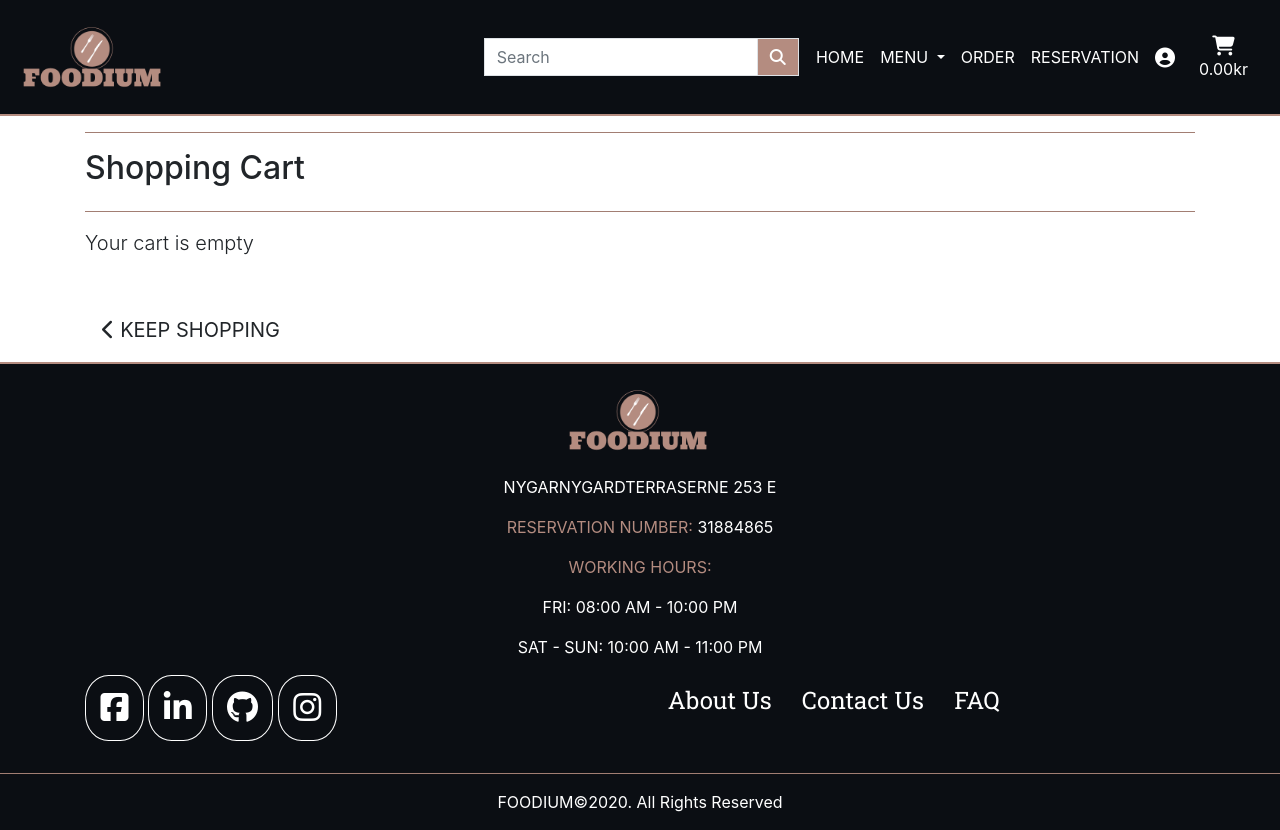
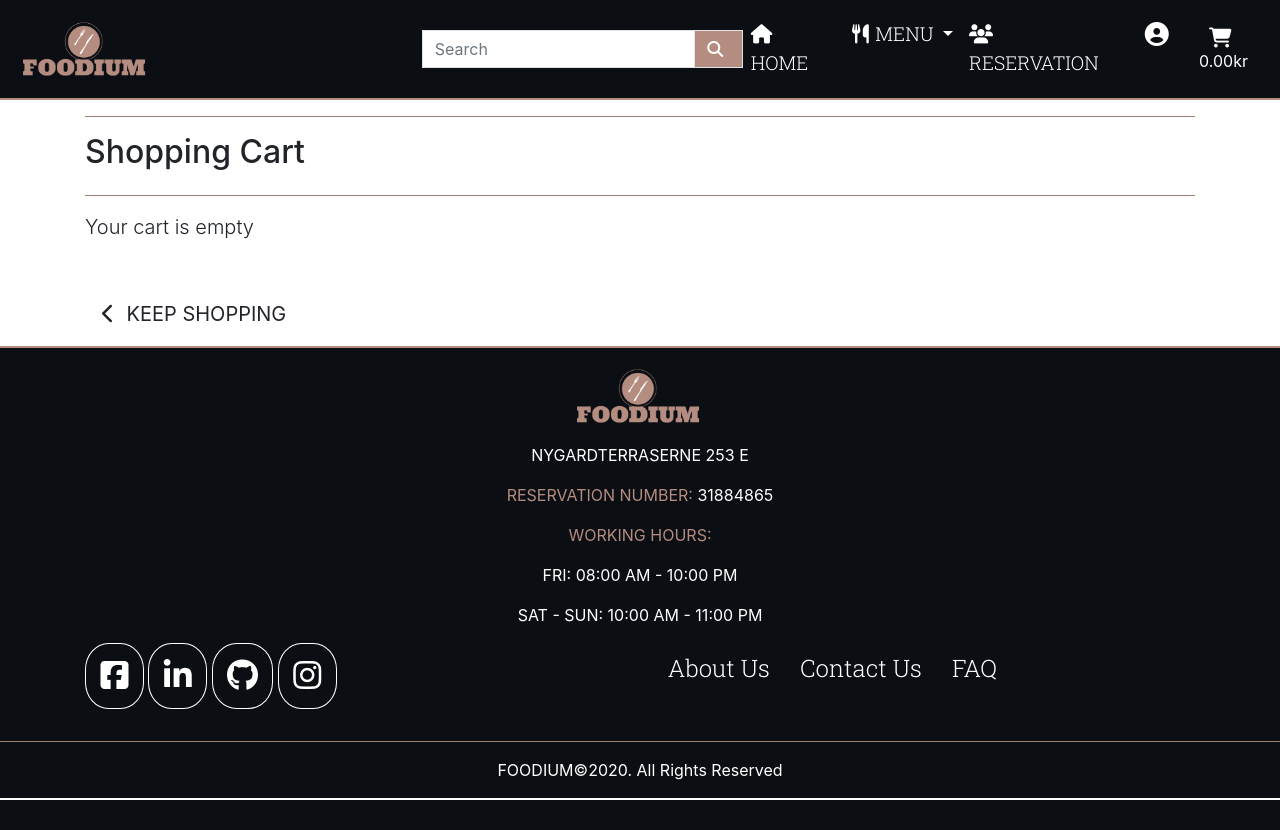
Before and after one commit to Code-Institute-Submissions/foodium_milestone_project_four, a Django app: page /cart/ in a window 1280 px wide. After the commit the page ends 800 px from the top, so only its background shows below. Run offline with Django 3.2, Linux system fonts and the light colour scheme; some libraries are stand-ins or nearby versions.

Commit message:
Added icons and additional styling to navigation bar

```diff
--- a/static/css/base.css
+++ b/static/css/base.css
@@ -1,5 +1,5 @@
 /* Google fonts */
-@import url('https://fonts.googleapis.com/css2?family=Roboto+Slab&family=Roboto:wght@300;400&display=swap');
+@import url('https://fonts.googleapis.com/css2?family=Roboto+Slab:wght@300&family=Roboto:wght@300&family=Satisfy&display=swap');
 
 * {
     margin: 0;
@@ -60,14 +60,19 @@ a {
 
 .navbar-nav .nav-item a {
     color: var(--white) !important;
+    font-size: 1.2rem;
+    font-family: var(--roboto-slab);
+}
+
+.navbar-nav .nav-item a:hover {
+    color: var(--secondary-color) !important;
 }
 
 .foodium_logo {
-    width: 9.5rem;
-    height: 9.5rem;
+    width: 8.5rem;
+    height: 8.5rem;
     margin-top: -2rem;
     margin-bottom: -2rem;
-
 }
 
 .navbar-toggler {
@@ -75,7 +80,7 @@ a {
 }
 
 nav form {
-    margin-left: 30%;
+    margin-left: 25%;
     background-color: var(--secondary-color);
 }
 
@@ -86,14 +91,22 @@ nav form {
 .my_account {
     margin-left: -5rem;
     background-color: var(--primary-color);
+     border-bottom: 1px solid var(--secondary-color);
 }
 
 .dropdown-menu {
     background-color: var(--primary-color);
 }
 
+.dropdown-item:hover{
+    background-color: var(--primary-color);
+}
 .carousel-caption h5{
     padding-top: 20% !important;
+}
+
+.fas {
+    margin-right: .4rem;
 }
 
 .carousel-item {
@@ -268,6 +281,9 @@ hr {
     overflow: visible;
 }
 
+
+
+
 .toast-capper {
     height: 2px;
 }
@@ -339,7 +355,27 @@ nav form {
     margin-left: 0;
 }
 
+
+.navbar-nav .nav-item a {
+
+    font-size: 1rem;
+
 }
+
+}
+
+/* For all devices with screen size 991px and below */
+@media only screen and (max-width: 1112px) {
+
+ nav form {
+    margin-left: 5%;
+    background-color: var(--secondary-color);
+}
+
+}
+
+
+
 
 /* Allauth form formatting */
 
--- a/templates/includes/footer.html
+++ b/templates/includes/footer.html
@@ -6,7 +6,7 @@
             <a class="navbar-brand" href="{% url 'home' %}">
                 <img class="foodium_logo" src="{% static 'img/foodium_logo.png' %}" alt="foodium_logo">
             </a>
-           <p>NYGARNYGARDTERRASERNE 253 E</p>
+           <p>NYGARDTERRASERNE 253 E</p>
            <p><span class="secondary_color">RESERVATION NUMBER:</span> 31884865</p>
            <p class="secondary_color">WORKING HOURS:</p>
            <p> FRI: 08:00 AM - 10:00 PM</p>
--- a/templates/includes/navbar.html
+++ b/templates/includes/navbar.html
@@ -40,12 +40,12 @@
                 <!-- Navigation bar links -->
                 <ul class="navbar-nav ml-auto">
                     <li class="nav-item active">
-                        <a class="nav-link" href="{% url 'home' %}">HOME<span class="sr-only">(current)</span></a>
+                        <a class="nav-link" href="{% url 'home' %}"><i class="fas fa-home"></i>HOME<span class="sr-only">(current)</span></a>
                     </li>
                     <li class="nav-item dropdown">
                         <a class="nav-link dropdown-toggle" href="#" id="navbarDropdown" role="button"
                             data-toggle="dropdown" aria-haspopup="true" aria-expanded="false">
-                            MENU
+                            <i class="fas fa-utensils"></i>MENU
                         </a>
                         <div class="dropdown-menu" aria-labelledby="navbarDropdown">
                             <a class="dropdown-item" href="{% url 'meals' %}?category=starters">Starters</a>
@@ -56,10 +56,7 @@
                         </div>
                     </li>
                     <li class="nav-item">
-                        <a class="nav-link" href="#">ORDER</a>
-                    </li>
-                    <li class="nav-item">
-                        <a class="nav-link" href="{% url 'reserve_a_table' %}">RESERVATION</a>
+                        <a class="nav-link" href="{% url 'reserve_a_table' %}"><i class="fas fa-users"></i>RESERVATION</a>
                     </li>
                     <!-- User account information -->
                     <li class="nav-item dropdown">
@@ -70,11 +67,11 @@
                             {% if request.user.is_superuser %}
                             <a href="{% url 'add_meal' %}" class="dropdown-item">Meal Management</a>
                             {% endif %}
-                            <a href="{% url 'profile' %}" class="dropdown-item">My Profile</a>
-                            <a href="{% url 'account_logout' %}" class="dropdown-item">Logout</a>
+                            <a href="{% url 'profile' %}" class="dropdown-item"><i class="fas fa-user"></i>My Profile</a>
+                            <a href="{% url 'account_logout' %}" class="dropdown-item"><i class="fas fa-sign-out-alt"></i>Logout</a>
                             {% else %}
-                            <a href="{% url 'account_signup' %}" class="dropdown-item">Register</a>
-                            <a href="{% url 'account_login' %}" class="dropdown-item">Login</a>
+                            <a href="{% url 'account_signup' %}" class="dropdown-item"><i class="fas fa-user-plus"></i>Register</a>
+                            <a href="{% url 'account_login' %}" class="dropdown-item"><i class="fas fa-sign-in-alt"></i>Login</a>
                             {% endif %}
                         </div>
                     </li>
```
